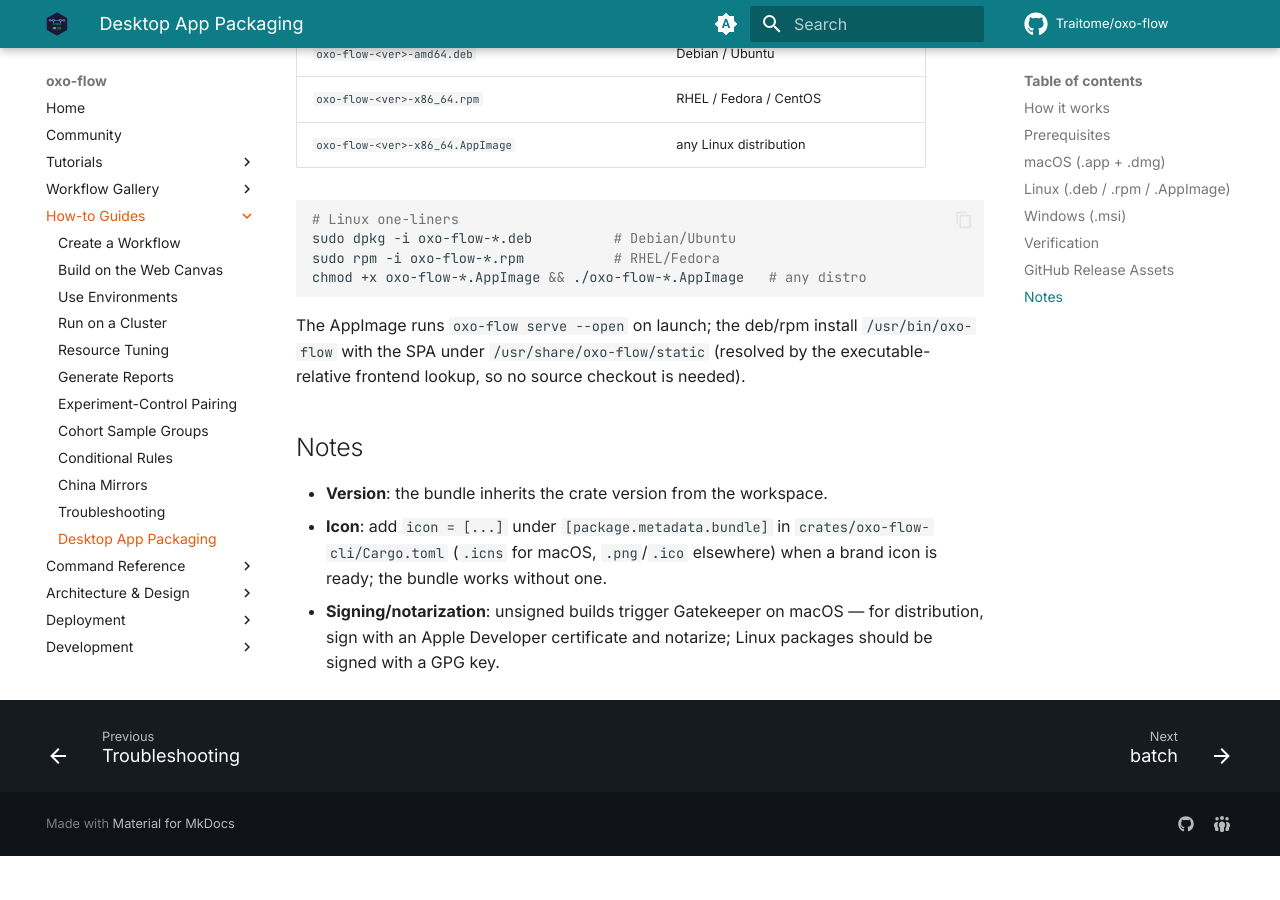
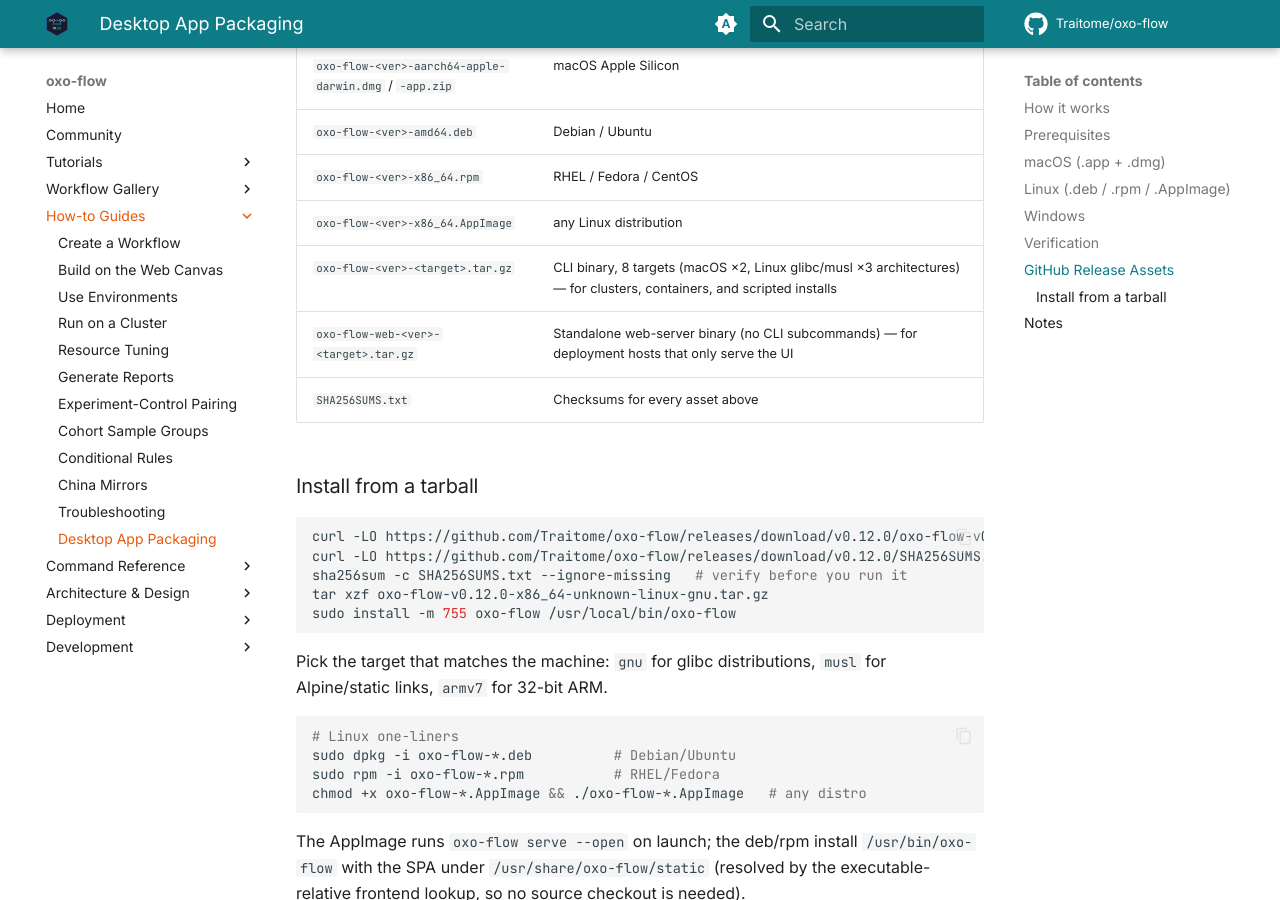
Before and after one commit to Traitome/oxo-flow, an MkDocs documentation site: the page built from docs/guide/src/how-to/desktop-app.md, in a window 1280 px wide and 900 px high, scrolled down 2104 px. Built offline with MkDocs 1.6.1 and Material for MkDocs 9.7.7, drawn with Linux system fonts in a browser that asks for light colours; comment, search, counter and statistics services are not loaded; before the commit the page ends 2960 px from its top, so only the background shows below that; some of the changed text lies outside the part shown.

Commit message:
fix(ci): publish rpm and AppImage to releases; docs: complete release asset docs
The release job packaged .rpm and .AppImage but the upload glob and
the SHA256SUMS find omitted both — v0.11.0 shipped without them. The
v0.12.0 release has been back-filled manually (built on tx-ubuntu and
uploaded with the updated checksum file). Desktop-app docs now list
every asset (including the standalone oxo-flow-web tarballs and
SHA256SUMS), document tarball verification and target selection, and
state the Windows position honestly (WSL2, no msi); installation.md
gains the verify-your-download step.

````diff
--- a/docs/guide/src/how-to/desktop-app.md
+++ b/docs/guide/src/how-to/desktop-app.md
@@ -64,11 +64,11 @@ sudo dpkg -i target/release/bundle/deb/oxo-flow_*.deb
 oxo-flow serve --open
 ```
 
-## Windows (.msi)
+## Windows
 
-```bash
-cargo bundle --release --format msi
-```
+There is no Windows bundle yet — the release pipeline does not build one
+(`cargo-bundle`'s `msi` format requires a Windows host). Windows users
+run the Linux binaries under WSL2.
 
 ## Verification
 
@@ -94,6 +94,22 @@ tarballs (built by CI, not by hand):
 | `oxo-flow-<ver>-amd64.deb` | Debian / Ubuntu |
 | `oxo-flow-<ver>-x86_64.rpm` | RHEL / Fedora / CentOS |
 | `oxo-flow-<ver>-x86_64.AppImage` | any Linux distribution |
+| `oxo-flow-<ver>-<target>.tar.gz` | CLI binary, 8 targets (macOS ×2, Linux glibc/musl ×3 architectures) — for clusters, containers, and scripted installs |
+| `oxo-flow-web-<ver>-<target>.tar.gz` | Standalone web-server binary (no CLI subcommands) — for deployment hosts that only serve the UI |
+| `SHA256SUMS.txt` | Checksums for every asset above |
+
+### Install from a tarball
+
+```bash
+curl -LO https://github.com/Traitome/oxo-flow/releases/download/v0.12.0/oxo-flow-v0.12.0-x86_64-unknown-linux-gnu.tar.gz
+curl -LO https://github.com/Traitome/oxo-flow/releases/download/v0.12.0/SHA256SUMS.txt
+sha256sum -c SHA256SUMS.txt --ignore-missing   # verify before you run it
+tar xzf oxo-flow-v0.12.0-x86_64-unknown-linux-gnu.tar.gz
+sudo install -m 755 oxo-flow /usr/local/bin/oxo-flow
+```
+
+Pick the target that matches the machine: `gnu` for glibc distributions,
+`musl` for Alpine/static links, `armv7` for 32-bit ARM.
 
 ```bash
 # Linux one-liners
````
Also changed, not shown: docs/guide/src/tutorials/installation.md (+13 -0 lines), 1 other file.
